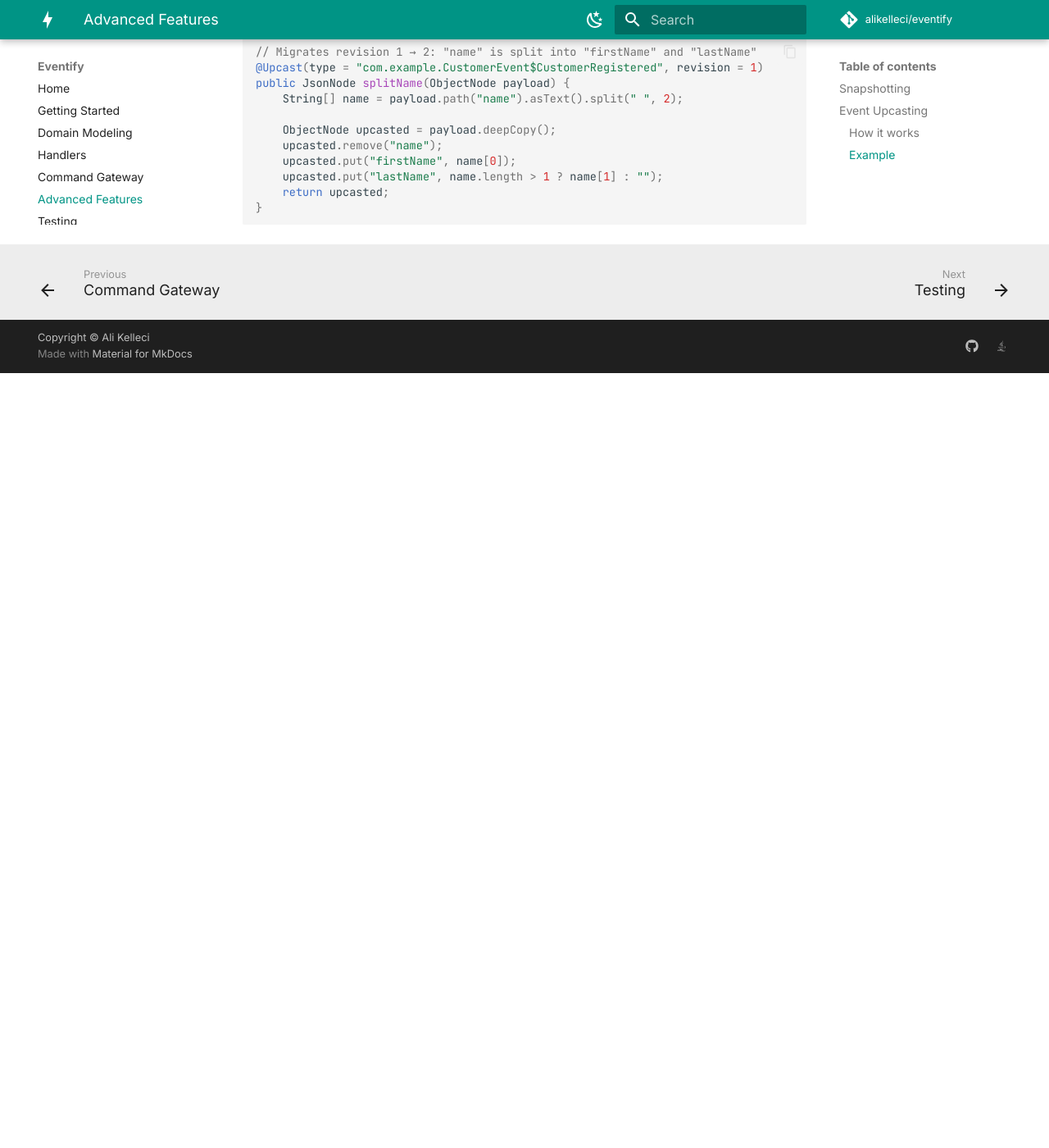
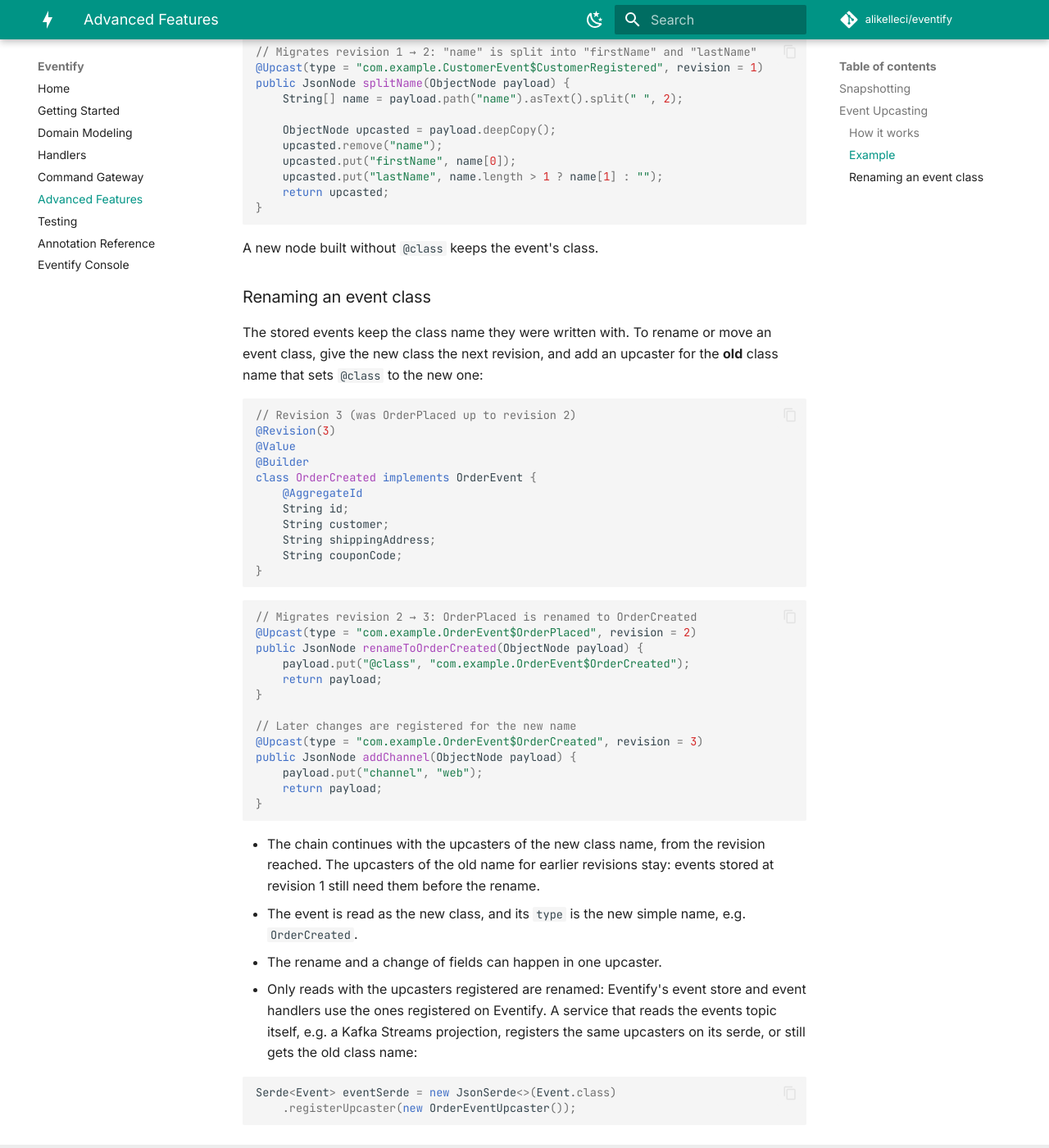
Before and after one commit to alikelleci/eventify, an MkDocs documentation site: the page built from docs/advanced.md, in a window 1280 px wide and 1400 px high, scrolled down 2306 px. Shown: the whole window at 82% size. Built offline with MkDocs 1.6.1 and Material for MkDocs 9.7.7, drawn with Linux system fonts in a browser that asks for light colours; comment, search, counter and statistics services are not loaded; before the commit the page ends 2761 px from its top, so only the background shows below that.

Commit message:
minor changes

````diff
--- a/docs/advanced.md
+++ b/docs/advanced.md
@@ -94,3 +94,53 @@ public JsonNode splitName(ObjectNode payload) {
     return upcasted;
 }
 ```
+
+A new node built without `@class` keeps the event's class.
+
+### Renaming an event class
+
+The stored events keep the class name they were written with. To rename or move an event class, give the new class
+the next revision, and add an upcaster for the **old** class name that sets `@class` to the new one:
+
+```java
+// Revision 3 (was OrderPlaced up to revision 2)
+@Revision(3)
+@Value
+@Builder
+class OrderCreated implements OrderEvent {
+    @AggregateId
+    String id;
+    String customer;
+    String shippingAddress;
+    String couponCode;
+}
+```
+
+```java
+// Migrates revision 2 → 3: OrderPlaced is renamed to OrderCreated
+@Upcast(type = "com.example.OrderEvent$OrderPlaced", revision = 2)
+public JsonNode renameToOrderCreated(ObjectNode payload) {
+    payload.put("@class", "com.example.OrderEvent$OrderCreated");
+    return payload;
+}
+
+// Later changes are registered for the new name
+@Upcast(type = "com.example.OrderEvent$OrderCreated", revision = 3)
+public JsonNode addChannel(ObjectNode payload) {
+    payload.put("channel", "web");
+    return payload;
+}
+```
+
+- The chain continues with the upcasters of the new class name, from the revision reached. The upcasters of the old
+  name for earlier revisions stay: events stored at revision 1 still need them before the rename.
+- The event is read as the new class, and its `type` is the new simple name, e.g. `OrderCreated`.
+- The rename and a change of fields can happen in one upcaster.
+- Only reads with the upcasters registered are renamed: Eventify's event store and event handlers use the ones
+  registered on Eventify. A service that reads the events topic itself, e.g. a Kafka Streams projection, registers the
+  same upcasters on its serde, or still gets the old class name:
+
+  ```java
+  Serde<Event> eventSerde = new JsonSerde<>(Event.class)
+      .registerUpcaster(new OrderEventUpcaster());
+  ```
````
Also changed, not shown: 2 other files.
